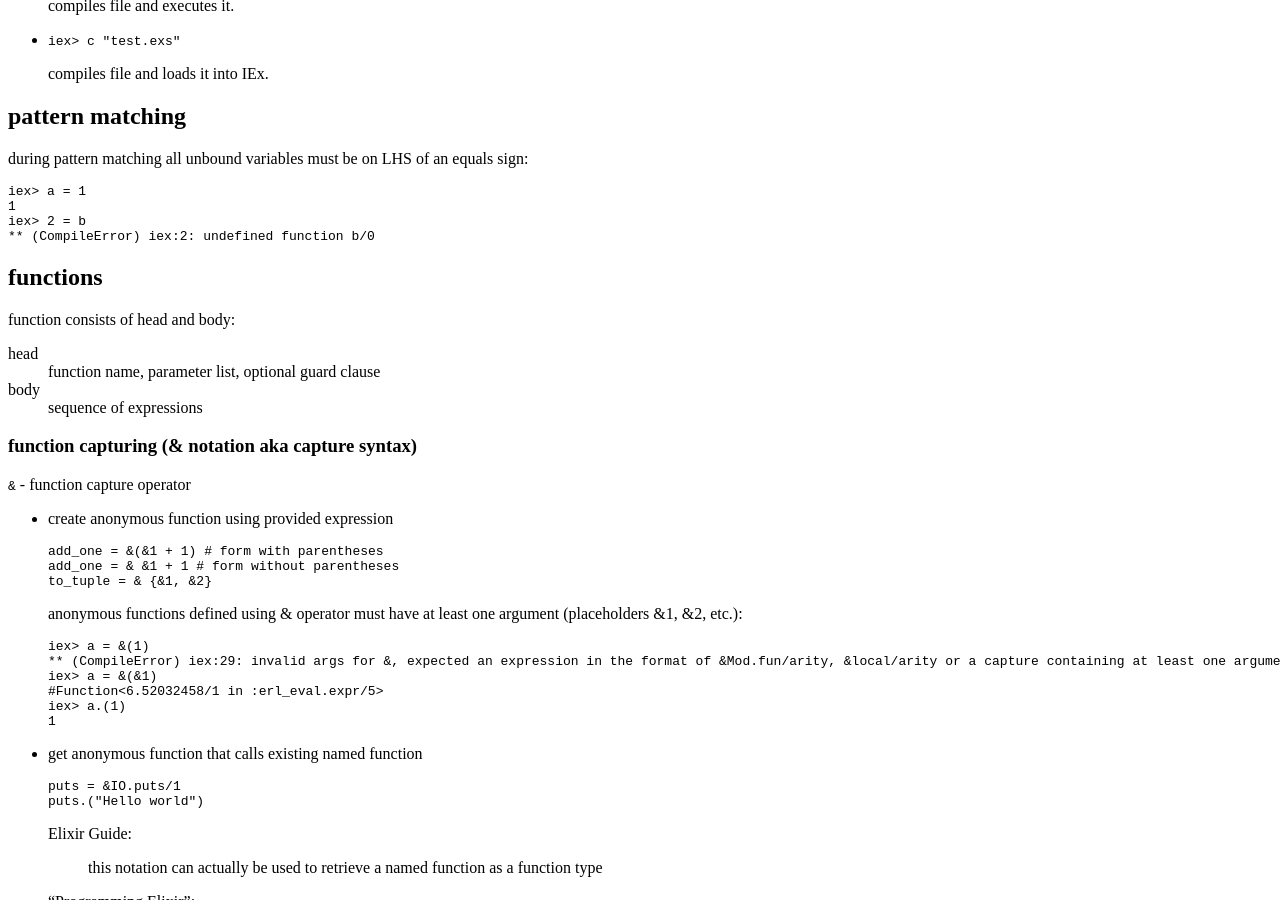
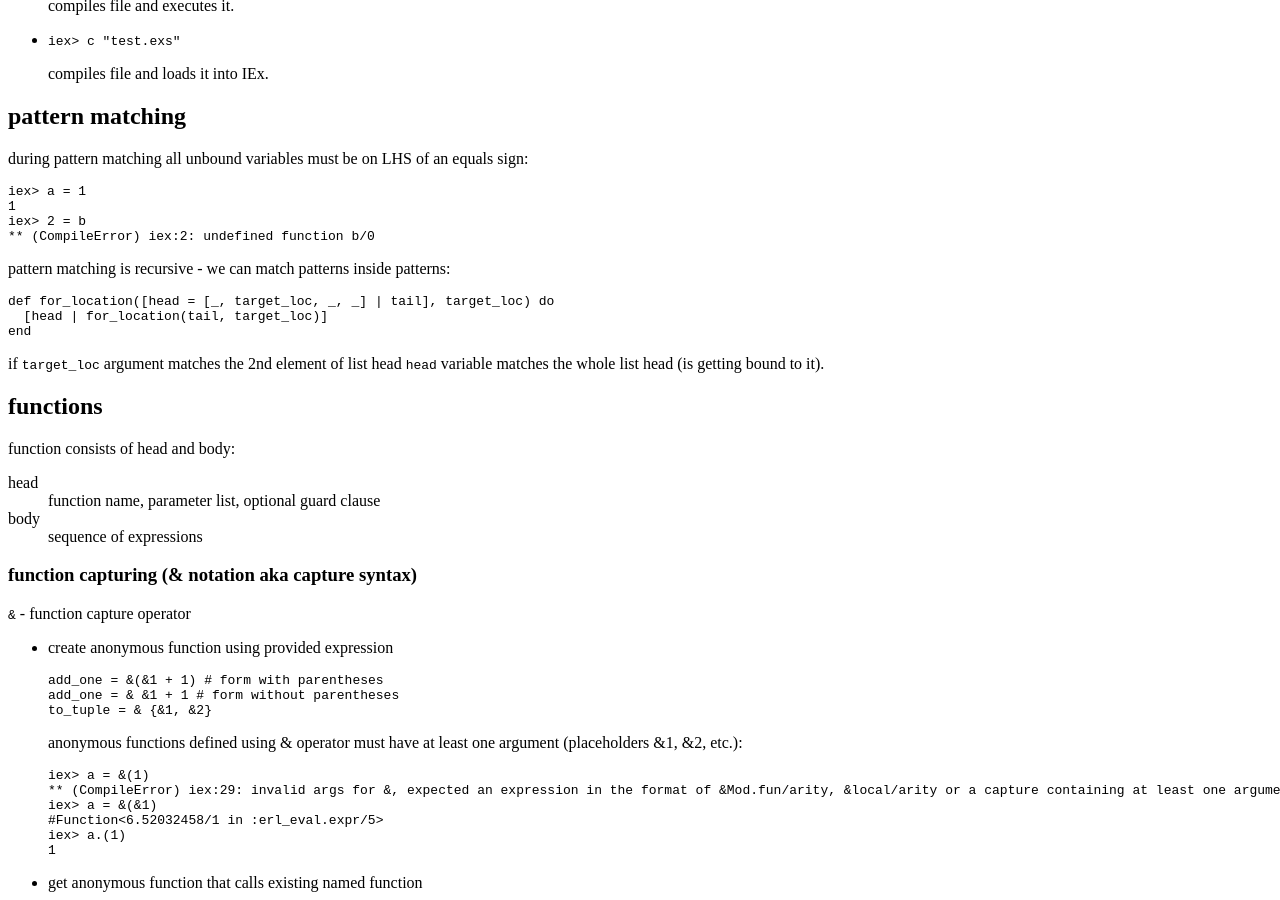
Before and after one commit to tap349/tap349.github.io, a Jekyll site: the page built from _posts/2016-12-31-elixir-notes.md, in a window 1280 px wide and 900 px high, scrolled down 2169 px. Built offline with Jekyll 4.4.1, drawn with Linux system fonts in a browser that asks for light colours.

Commit message:
update 2017-01-04_16:21:17

````diff
--- a/_posts/2016-12-31-elixir-notes.md
+++ b/_posts/2016-12-31-elixir-notes.md
@@ -129,6 +129,17 @@ iex> a = 1
 iex> 2 = b
 ** (CompileError) iex:2: undefined function b/0
 ```
+
+pattern matching is recursive - we can match patterns inside patterns:
+
+```elixir
+def for_location([head = [_, target_loc, _, _] | tail], target_loc) do
+  [head | for_location(tail, target_loc)]
+end
+```
+
+if `target_loc` argument matches the 2nd element of list head
+`head` variable matches the whole list head (is getting bound to it).
 
 ## functions
 
````
